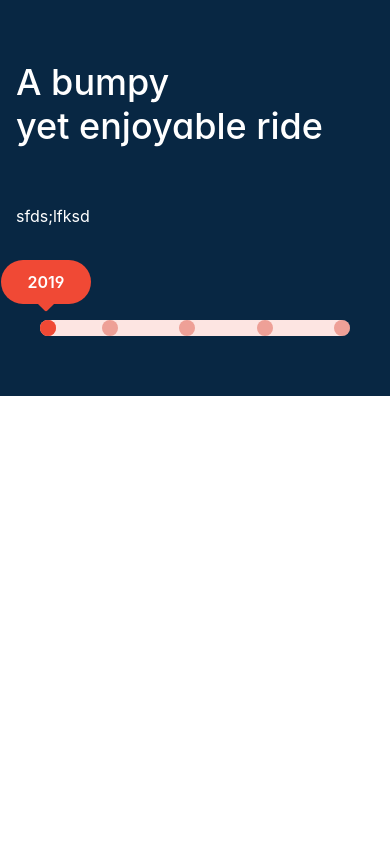
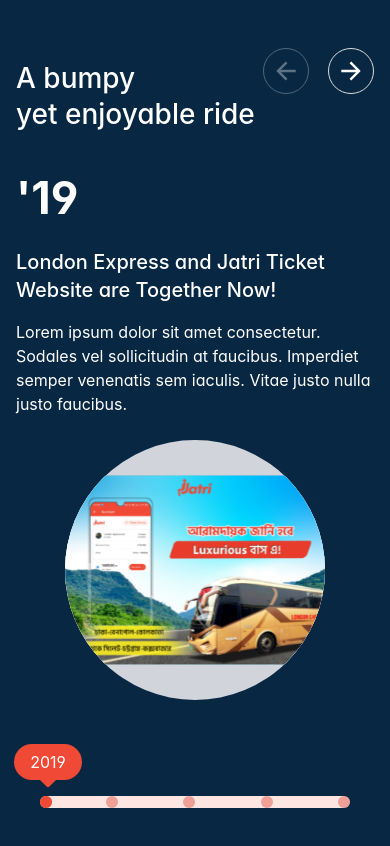
Before and after one commit to farjanaIslamNipa/vue-composition-api, a Vue app: page / in a window 390 px wide. Shown: the top 846 px of the page. Built offline with nearby package versions, Linux system fonts and the light colour scheme.

Commit message:
fixed responsive issues

```diff
--- a/src/assets/main.css
+++ b/src/assets/main.css
@@ -3,38 +3,32 @@
 .custom-container {
     @apply w-full mx-auto px-4 md:px-10 lg:px-[60px] xl:px-[100px] 2xl:px-[200px]
   }
-  .custom-swiper-slider .swiper.swiper-backface-hidden {
+  .our-journey-slider .swiper.swiper-backface-hidden {
     @apply !overflow-visible
   }
 
-  .custom-swiper-slider .swiper-button-prev,
-  .custom-swiper-slider .swiper-button-next {
-    @apply -top-[94px] border border-[#DBDBDB] w-[46px] lg:w-[60px] h-[46px] lg:h-[60px] rounded-full
+  .our-journey-slider .swiper-button-prev,
+  .our-journey-slider .swiper-button-next {
+    @apply -top-[94px] border border-[#DBDBDB] w-[46px] lg:w-[60px] h-[46px] md:h-[60px] rounded-full
   }
-  .custom-swiper-slider .swiper-button-prev,
-  .custom-swiper-slider .swiper-button-next {
+  .our-journey-slider .swiper-button-prev,
+  .our-journey-slider .swiper-button-next {
     @apply  border border-[#DBDBDB] w-[46px] lg:w-[60px] h-[46px] lg:h-[60px] rounded-full
   }
-  .custom-swiper-slider .swiper-button-prev {
-    @apply left-auto right-[92px]
+  .our-journey-slider .swiper-button-prev {
+    @apply left-auto right-[65px] md:right-[92px]
   }
-  .custom-swiper-slider .swiper-button-next {
+  .our-journey-slider .swiper-button-next {
     @apply left-auto right-0
   }
-  .custom-swiper-slider .swiper-button-prev:after,
-  .custom-swiper-slider .swiper-button-next:after {
+  .our-journey-slider .swiper-button-prev:after,
+  .our-journey-slider .swiper-button-next:after {
     @apply text-[0px] bg-[url('/images/arrow-prev.svg')] bg-cover bg-center bg-no-repeat w-5 h-5
   }
-  .custom-swiper-slider .swiper-button-next:after {
+  .our-journey-slider .swiper-button-next:after {
     @apply transform rotate-180
   }
 
-
-.read-more-swiper-slider .swiper-button-prev,
-.read-more-swiper-slider .swiper-button-next {
-  @apply -top-[60px] sm:-top-[40px] lg:-top-[100px]
-}
-
-.swiper-slide  {
+  .our-journey-slider .swiper-slide  {
   transition-duration: 300ms !important;
 }
--- a/src/components/OldSlider.vue
+++ b/src/components/OldSlider.vue
@@ -1,18 +1,246 @@
+<script setup>
+import { Swiper, SwiperSlide } from 'swiper/vue';
+import 'swiper/css';
+import 'swiper/css/pagination';
+import 'swiper/css/navigation';
+import "swiper/css/effect-fade";
+import { FreeMode, Navigation, EffectFade} from 'swiper';
+import { onMounted, ref } from 'vue';
+const modules = [FreeMode, Navigation, EffectFade];
+
+const readMoreSlider = ref([
+  {
+    id: 1,
+    year: 19,
+    img:'/images/read-more-slide-1.svg',
+    title:'London Express and Jatri Ticket Website are Together Now!',
+    details: 'Lorem ipsum dolor sit amet consectetur. Sodales vel sollicitudin at faucibus. Imperdiet semper venenatis sem iaculis. Vitae justo nulla justo faucibus.'
+  },
+  {
+    id: 2,
+    year: 20,
+    img:'/images/read-more-slide-2.svg',
+    title:'Jeddah Express Jatri Ticket Website and are Together Now!',
+    details: 'Lorem ipsum dolor sit amet consectetur. Sodales vel sollicitudin at faucibus. Imperdiet semper venenatis sem iaculis. Vitae justo nulla justo faucibus.'
+  },
+  {
+    id: 3,
+    year: 21,
+    img:'/images/read-more-slide-3.svg',
+    title:'Green Line Jatri Ticket Website and Jeddah Express are Together Now!',
+    details: 'Lorem ipsum dolor sit amet consectetur. Sodales vel sollicitudin at faucibus. Imperdiet semper venenatis sem iaculis. Vitae justo nulla justo faucibus.'
+  },
+  {
+    id: 4,
+    year: 22,
+    img:'/images/read-more-slide-4.png',
+    title:'যাত্রী পার্টনার অ্যাপ: রেন্ট-এ-কার ব্যবসা খাতে নতুন সংযোজন !',
+    details: 'Lorem ipsum dolor sit amet consectetur. Sodales vel sollicitudin at faucibus. Imperdiet semper venenatis sem iaculis. Vitae justo nulla justo faucibus.'
+  },
+  {
+    id: 5,
+    year: 23,
+    img:'/images/read-more-slide-2.svg',
+    title:'Jeddah Express Jatri Ticket Website and are Together Now!',
+    details: 'Lorem ipsum dolor sit amet consectetur. Sodales vel sollicitudin at faucibus. Imperdiet semper venenatis sem iaculis. Vitae justo nulla justo faucibus.'
+  }
+]);
+
+
+const swiperIndex = ref(0);
+const progressYear = ref(2019)
+
+const swiperCarousel = ref(true)
+
+const onSwiper = (swiper) => {
+    swiperCarousel.value = swiper
+    swiperIndex.value = swiper.activeIndex
+  };
+
+onMounted(() => {
+  swiperCarousel.value.on('slideNextTransitionEnd',()=>{
+    let progressBarFill = document.querySelector('.fill-color-bar');
+    let yearProgressWrap = document.querySelector('.year-progress-wrap');
+    let yearProgress = document.querySelector('.year-progress');
+
+    let progressBarWidth = swiperIndex.value += 1
+    if(progressBarWidth <= 4){
+      progressBarFill.style.width = `${(25 * progressBarWidth)}%`
+      // yearProgress.style.width = `${((25 * progressBarWidth) + 3.5)}%`
+      // yearProgressWrap.style.margin = '0 24px'
+      progressYear.value = progressYear.value += 1
+    }
+    let nodeElement = document.getElementsByClassName('circle-wrap')[0]
+    let circle = nodeElement.children[progressBarWidth - 1]
+    circle.classList.add('change-color')
+
+  });
+
+  swiperCarousel.value.on('slidePrevTransitionEnd',()=>{
+    let progressBarFill = document.querySelector('.fill-color-bar');
+    let yearProgressWrap = document.querySelector('.year-progress-wrap');
+    let yearProgress = document.querySelector('.year-progress');
+
+    let progressBarWidth = swiperIndex.value -= 1
+    progressYear.value = progressYear.value -= 1
+    if(progressBarWidth >= 0 && progressBarWidth <= 4){
+      progressBarFill.style.width = `${(25 * progressBarWidth)}%`
+      if(progressBarWidth === 0){
+        // yearProgress.style.width = '90px'
+        // yearProgressWrap.style.margin = '0'
+      }else{
+        // yearProgress.style.width = `${((25 * progressBarWidth) + 3.5)}%`
+      }
+    }
+    let nodeElement = document.getElementsByClassName('circle-wrap')[0]
+    let circle = nodeElement.children[progressBarWidth]
+    circle.classList.remove('change-color')
+  });
+})
+
+</script>
 <template>
-    <div>
+    <div class="bg-[#082743] py-[60px] text-white relative overflow-hidden custom-swiper-slider">
+      <div class="custom-container">
+        <h1 class="text-4xl font-medium leading-[44px]">A bumpy <br>yet enjoyable ride</h1>
+          <div class="mt-14">
+            <div class="">
+              <swiper
+                :effect="'fade'"
+                :navigation="true"
+                :modules="modules"
+                @swiper="onSwiper"
+                class="mySwiper"
+              >
+                <swiper-slide v-for="slider in readMoreSlider" :key="slider.id" class="h-auto bg-[#082743]">
+                  <div class="block md:flex md:gap-4 lg:gap-0 justify-between items-center h-full">
+                    <div class="w-full lg:w-1/2 2xl:w-1/3">
+                      <p class="text-[57px] font-semibold">'{{ slider.year }}</p>
+                      <p class="text-2xl py-4 font-medium">{{ slider.title }}</p>
+                      <p class="text-base">{{ slider.details }}</p>
+                    </div>
+                    <div class="flex justify-center md:mt-0 mt-6">
+                      <div class="h-[260px] w-[260px] rounded-full object-cover bg-gray-300">
+                        <img class="h-full w-full rounded-full" :src="slider.img" alt="Journey of Jatri">
+                      </div>
+                    </div>
+                  </div>
+                </swiper-slide>
+              </swiper>
+            </div>
+          </div>
+
+      <div class="mt-8 md:mt-15 relative">
+        <div class="year-progress-wrap">
+          <div class="year-progress mx-6">
+            <div>
+              <!-- <div class="bg-[#F04935] text-white rounded-full font-semibold w-[90px] h-[44px] flex justify-center items-center">{{ progressYear }}</div> -->
+              <div class=""><img src="../assets/images/svg/fill-arrow-down.svg" alt=""></div>
+            </div>
+          </div>
+        </div>
+      </div>
+      <div class="mt-2 relative">
+        <div class="mx-6">
+          <div class="progress-bar relative h-4 w-full bg-[#FDE5E2] rounded-[15px]">
+            <div class="circle-wrap flex h-4 ">
+              <div class="w-1/4"></div>
+              <div class="w-1/4"></div>
+              <div class="w-1/4"></div>
+              <div class="w-1/4"></div>
+            </div>
+            <div class="fill-color-bar"></div>
+          </div>
+        </div>
+      </div>
+      </div>
 
     </div>
 </template>
 
-<script setup>
-import 'swiper/css';
-import 'swiper/css/pagination';
-import 'swiper/css/navigation';
-import { FreeMode} from 'swiper';
-import { computed, onMounted, ref } from 'vue';
-const modules = [FreeMode];
-</script>
+<style>
 
-<style scoped>
+:root {
+  --progressbar-width: 0%;
+}
+
+.year-progress{
+width: 90px;
+transition: all 0.3s ease;
+margin-left: -15px;
+}
+
+.circle-wrap div {
+  position: relative;
+  z-index: 2;
+  transition: color .3s ease-in-out;
+}
+
+.circle-wrap div:first-child::before,
+.circle-wrap div:nth-child(2)::before,
+.circle-wrap div:nth-child(3)::before,
+.circle-wrap div:last-child::before{
+  content: "";
+  position: absolute;
+  z-index: -1;
+  background: #d1170356;
+  transition: .3s ease-in-out;
+  transition-duration: 0ms;
+  border-radius: 2rem;
+  height: 16px;
+  width: 16px;
+  right: 0;
+}
+.circle-wrap div:first-child::after{
+  content: "";
+  position: absolute;
+  z-index: -1;
+  background: #F04935;
+  transition: .3s ease-in-out;
+  transition-duration: 0ms;
+  border-radius: 2rem;
+  height: 16px;
+  width: 16px;
+  left: 0;
+}
+.change-color::before{
+  content: "";
+  position: absolute;
+  z-index: -1;
+  height: 100%;
+  transition: .3s ease-in-out;
+  transition-duration: 0ms;
+  border-radius: 2rem;
+  height: 16px;
+  width: 16px;
+  right: 0;
+  background-color: #D42410 !important;
+}
+
+/* ------------------------------ */
+
+* {
+    font-family: 'Inter', sans-serif;
+}
+.slider-img {
+  height: 220px;
+  width: 100%;
+}
+.slider-img img{
+  height: 100%;
+  width: 100%;
+  object-fit: cover;
+}
+
+.fill-color-bar{
+    position: absolute;
+    background-color: rgba(240, 73, 53, 0.7);
+    width: 16px;
+    height: 16px;
+    border-radius: 15px;
+    transition: all 0.3s ease;
+    transition-duration: 0ms;
+    top: 0;
+}
 
 </style>
--- a/src/components/ProgressSlider.vue
+++ b/src/components/ProgressSlider.vue
@@ -66,9 +66,8 @@
     let progressBarWidth = swiperIndex.value += 1
     if(progressBarWidth <= 4){
       progressBarFill.style.width = `${(25 * progressBarWidth)}%`
-      yearProgress.style.width = `${((25 * progressBarWidth) + 3.5)}%`
-      yearProgressWrap.style.margin = '0 24px'
-      progressYear.value = progressYear.value += 1
+      yearProgressWrap.style.width = `${(25 * progressBarWidth)}%`
+      yearProgress.dataset.content = progressYear.value += 1
     }
     let nodeElement = document.getElementsByClassName('circle-wrap')[0]
     let circle = nodeElement.children[progressBarWidth - 1]
@@ -82,14 +81,12 @@
     let yearProgress = document.querySelector('.year-progress');
 
     let progressBarWidth = swiperIndex.value -= 1
-    progressYear.value = progressYear.value -= 1
     if(progressBarWidth >= 0 && progressBarWidth <= 4){
       progressBarFill.style.width = `${(25 * progressBarWidth)}%`
+      yearProgressWrap.style.width = `${(25 * progressBarWidth)}%`
+      yearProgress.dataset.content = progressYear.value -= 1
       if(progressBarWidth === 0){
-        yearProgress.style.width = '90px'
-        yearProgressWrap.style.margin = '0'
-      }else{
-        yearProgress.style.width = `${((25 * progressBarWidth) + 3.5)}%`
+        yearProgressWrap.style.width = '16px'
       }
     }
     let nodeElement = document.getElementsByClassName('circle-wrap')[0]
@@ -100,25 +97,24 @@
 
 </script>
 <template>
-    <div class="bg-[#082743] py-[60px] text-white relative overflow-hidden custom-swiper-slider">
+    <div class="bg-[#082743] py-[60px] text-white relative overflow-hidden our-journey-slider">
       <div class="custom-container">
-        <h1 class="text-4xl font-medium leading-[44px]">A bumpy <br>yet enjoyable ride</h1>
-          <div class="mt-14">
+        <h1 class="text-[28px] md:text-4xl font-medium leading-9 md:leading-[44px]">A bumpy <br>yet enjoyable ride</h1>
+          <div class="mt-8 md:mt-14">
             <div class="">
               <swiper
+                :allowTouchMove="false"
                 :effect="'fade'"
-                :spaceBetween="30"
                 :navigation="true"
                 :modules="modules"
                 @swiper="onSwiper"
                 class="mySwiper"
               >
                 <swiper-slide v-for="slider in readMoreSlider" :key="slider.id" class="h-auto bg-[#082743]">
-                sfds;lfksd
-                  <!-- <div class="block md:flex md:gap-4 lg:gap-0 justify-between items-center h-full">
+                  <div class="block md:flex md:gap-4 lg:gap-0 justify-between items-center h-full">
                     <div class="w-full lg:w-1/2 2xl:w-1/3">
-                      <p class="text-[57px] font-semibold">'{{ slider.year }}</p>
-                      <p class="text-2xl py-4 font-medium">{{ slider.title }}</p>
+                      <p class="text-[45px] md:text-[57px] font-bold md:font-semibold">'{{ slider.year }}</p>
+                      <p class="text-xl md:text-2xl py-4 font-medium">{{ slider.title }}</p>
                       <p class="text-base">{{ slider.details }}</p>
                     </div>
                     <div class="flex justify-center md:mt-0 mt-6">
@@ -126,25 +122,25 @@
                         <img class="h-full w-full rounded-full" :src="slider.img" alt="Journey of Jatri">
                       </div>
                     </div>
-                  </div> -->
+                  </div>
                 </swiper-slide>
               </swiper>
             </div>
           </div>
 
-      <div class="mt-8 md:mt-15 relative">
-        <div class="year-progress-wrap">
-          <div class="year-progress flex justify-end">
-            <div>
-              <div class="bg-[#F04935] text-white rounded-full font-semibold w-[90px] h-[44px] flex justify-center items-center">{{ progressYear }}</div>
-              <div class="flex justify-center"><img src="../assets/images/svg/fill-arrow-down.svg" alt=""></div>
+      <div class="mt-20 md:mt-[104px] relative mx-6">
+        <div class="year-progress-wrap w-[16px]">
+          <div class="flex justify-end w-full">
+            <div data-content="2019" class="year-progress">
+              <!-- <div class="bg-[#F04935] text-white rounded-full font-semibold w-[90px] h-[44px] flex justify-center items-center">{{ progressYear }}</div> -->
+              <div class=""><img src="../assets/images/svg/fill-arrow-down.svg" alt=""></div>
             </div>
           </div>
         </div>
       </div>
       <div class="mt-2 relative">
         <div class="mx-6">
-          <div class="progress-bar relative h-4 w-full bg-[#FDE5E2] rounded-[15px]">
+          <div class="progress-bar relative h-3 md:h-4 w-full bg-[#FDE5E2] rounded-[15px]">
             <div class="circle-wrap flex h-4 ">
               <div class="w-1/4"></div>
               <div class="w-1/4"></div>
@@ -165,11 +161,29 @@
 :root {
   --progressbar-width: 0%;
 }
+.year-progress-wrap{
+  transition: all 0.3s ease;
+}
+.year-progress{
+/* width: 90px; */
+transition: all 0.3s ease;
+/* margin-left: -15px; */
+position: relative;
+}
 
-.year-progress{
-width: 90px;
-transition: all 0.3s ease;
-margin-left: -15px;
+.year-progress::before{
+    content: attr(data-content);
+    position: absolute;
+    height: 44px;
+    width: 90px;
+    background-color: #F04935;
+    border-radius: 30px;
+    top: -44px;
+    left: -36px;
+    z-index: 9999;
+    display: flex;
+    justify-content: center;
+    align-items: center;
 }
 
 .circle-wrap div {
@@ -210,7 +224,7 @@
   position: absolute;
   z-index: -1;
   height: 100%;
-  transition: .3s ease-in-out;
+  transition: all 5s ease;
   transition-duration: 0ms;
   border-radius: 2rem;
   height: 16px;
@@ -241,8 +255,35 @@
     height: 16px;
     border-radius: 15px;
     transition: all 0.3s ease;
-    transition-duration: 0ms;
     top: 0;
+}
+@media (max-width: 767px){
+.year-progress::before{
+    height: 36px;
+    width: 68px;
+    left: -26px;
+    top: -36px;
+  }
+.circle-wrap div:first-child::before,
+.circle-wrap div:nth-child(2)::before,
+.circle-wrap div:nth-child(3)::before,
+.circle-wrap div:last-child::before{
+  height: 12px;
+  width: 12px;
+}
+.circle-wrap div:first-child::after{
+  height: 12px;
+  width: 12px;
+}
+.change-color::before{
+  height: 12px;
+  width: 12px;
+}
+.fill-color-bar{
+  height: 12px;
+  width: 12px;
+}
+
 }
 
 </style>
```
